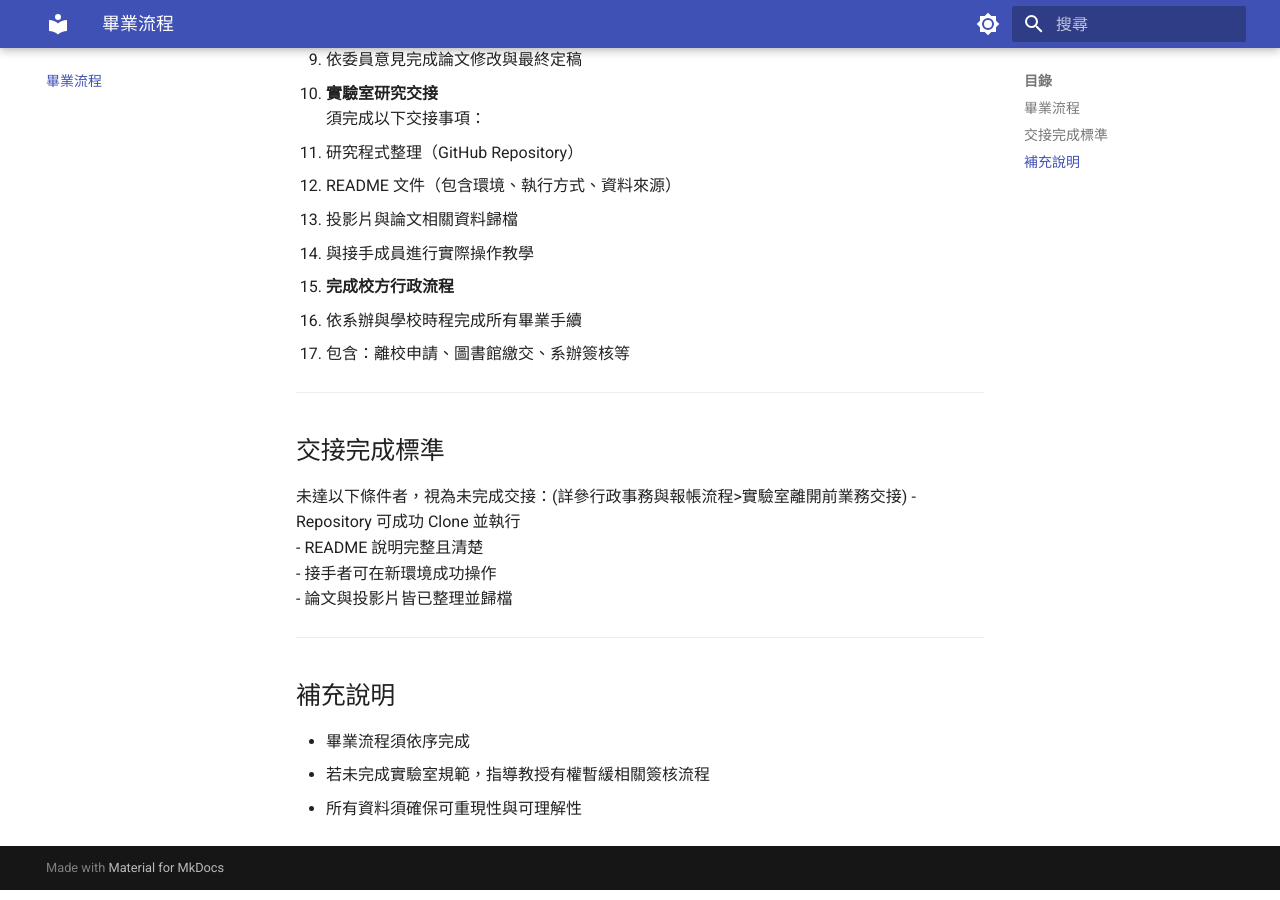
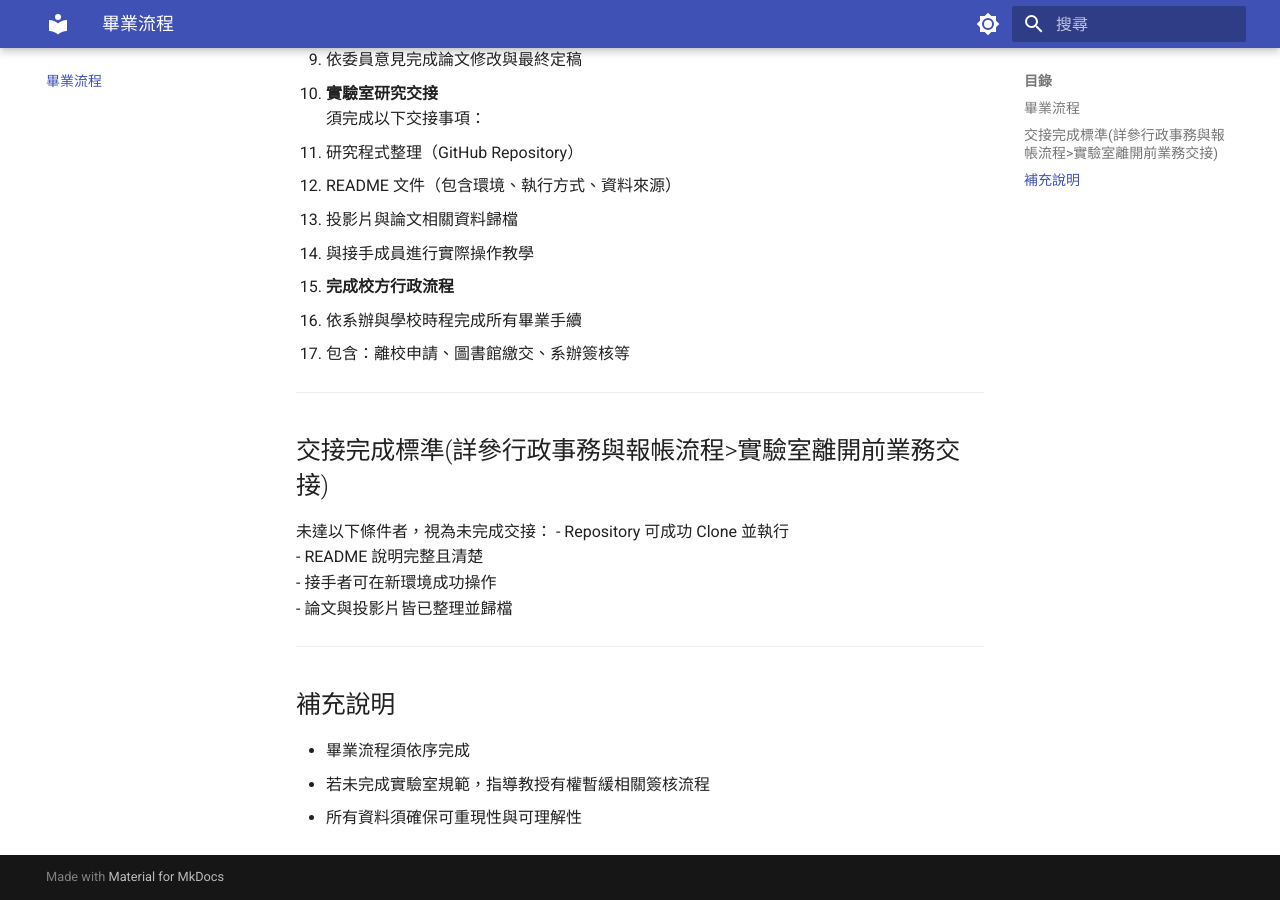
Before and after one commit to Ewz9/lab_handbook, an MkDocs documentation site: the page built from docs/graduate.md, in a window 1280 px wide and 900 px high, scrolled down 592 px. Built offline with MkDocs 1.6.1 and Material for MkDocs 9.7.7, drawn with Linux system fonts in a browser that asks for light colours.

Commit message:
Update graduate.md

```diff
--- a/docs/graduate.md
+++ b/docs/graduate.md
@@ -31,9 +31,9 @@
 
 ---
 
-## 交接完成標準
+## 交接完成標準(詳參行政事務與報帳流程>實驗室離開前業務交接)
 
-未達以下條件者，視為未完成交接：(詳參行政事務與報帳流程>實驗室離開前業務交接)
+未達以下條件者，視為未完成交接：
 - Repository 可成功 Clone 並執行
 - README 說明完整且清楚
 - 接手者可在新環境成功操作
```
